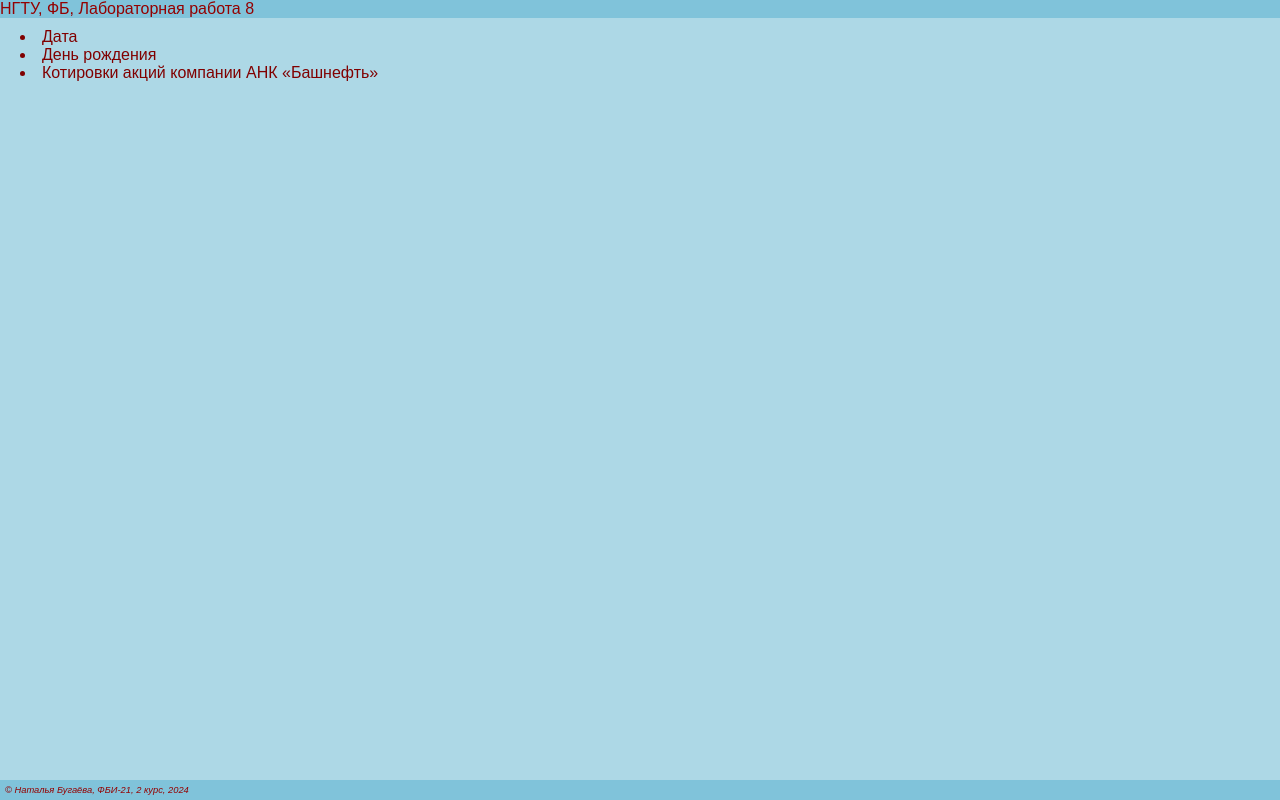
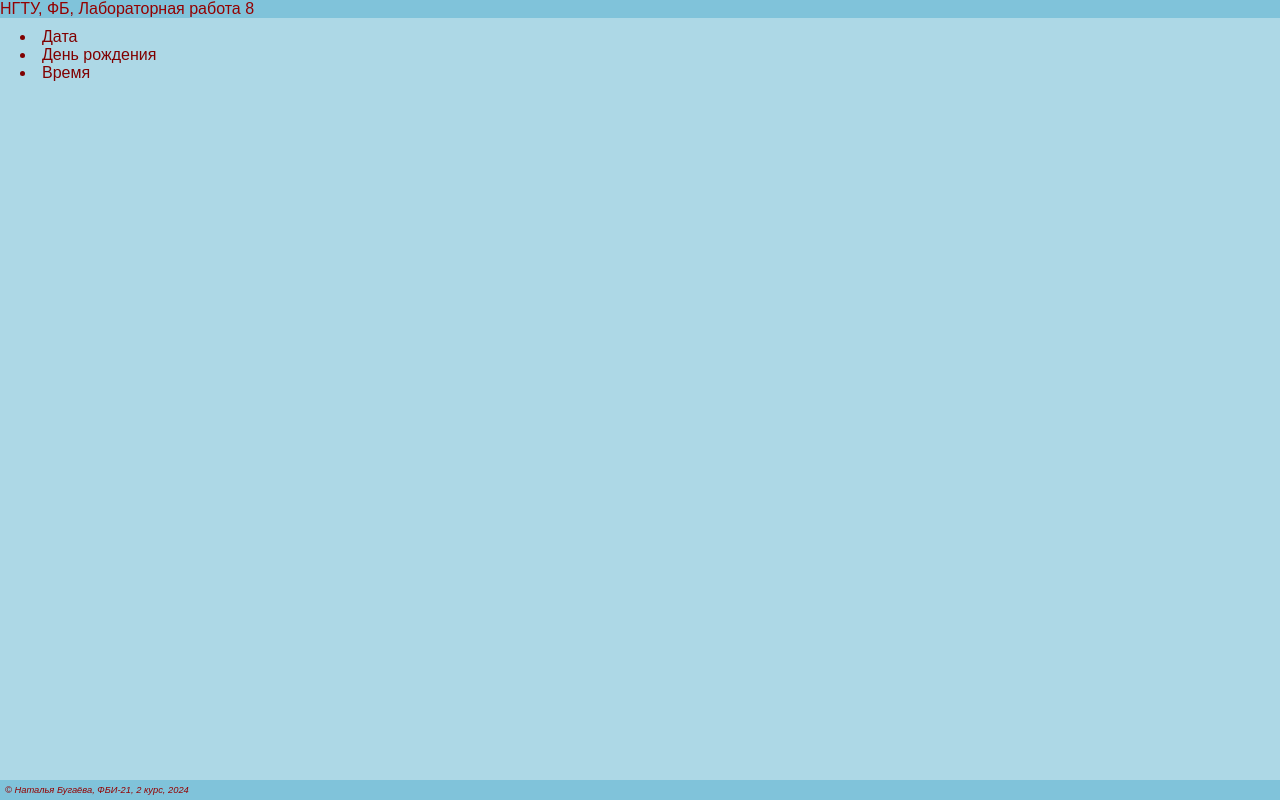
Before and after one commit to TaTkaqp/web-front-labs, a plain HTML site: page lab8/lab8.html in a window 1280 px wide. Drawn offline with Linux system fonts and the light colour scheme.

```diff
--- a/lab8/lab8.html
+++ b/lab8/lab8.html
@@ -20,7 +20,7 @@
 <main>
     <li><a href="date.html">Дата</a></li>
     <li><a href="days.html">День рождения</a></li>
-    <li><a href="company.html">Котировки акций компании АНК «Башнефть»</a></li>
+    <li><a href="time.html">Время</a></li>
 </main>
 <body>
     <footer>
```
Also changed, not shown: lab8/time.html (+1 -0 lines).
